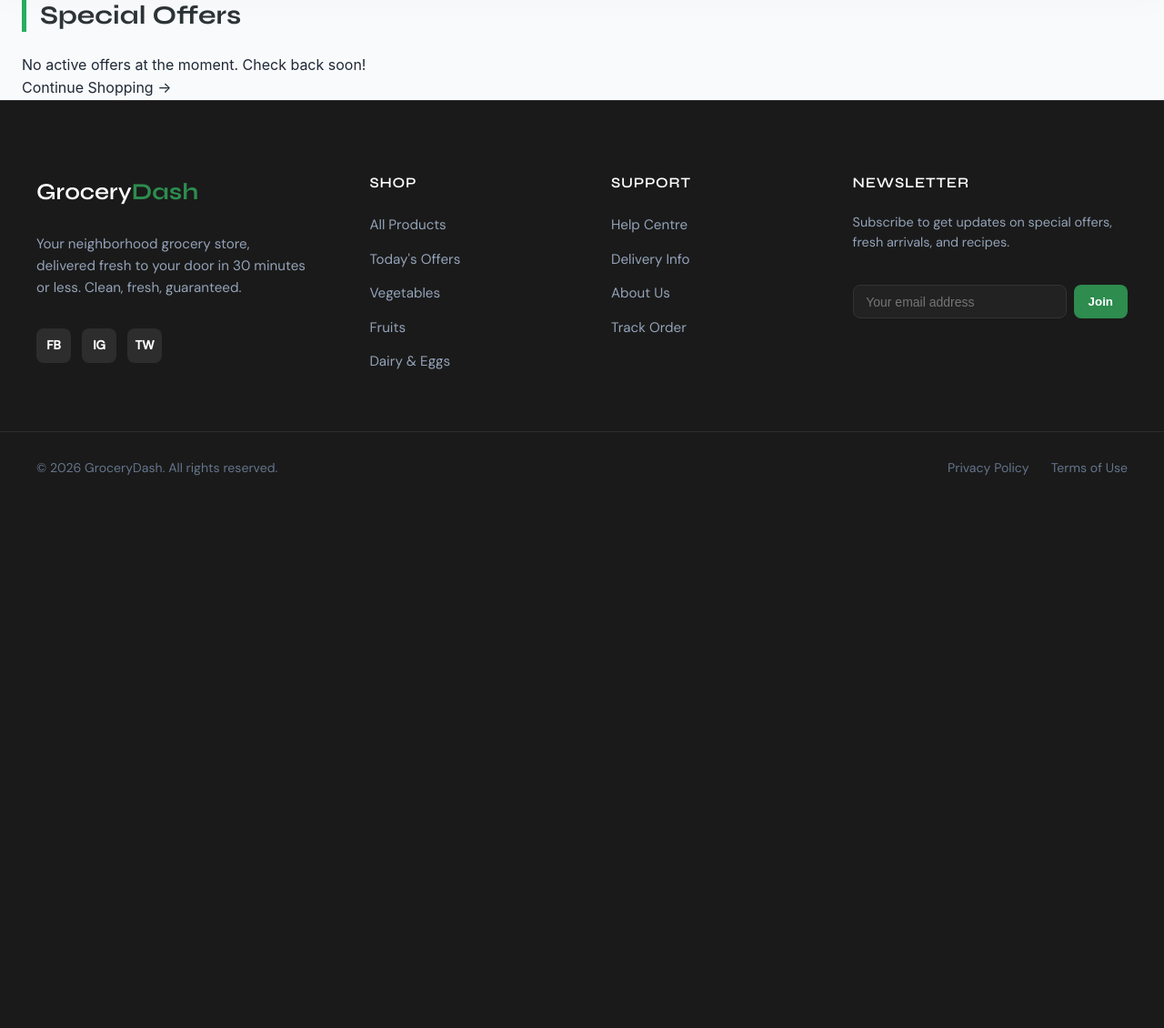
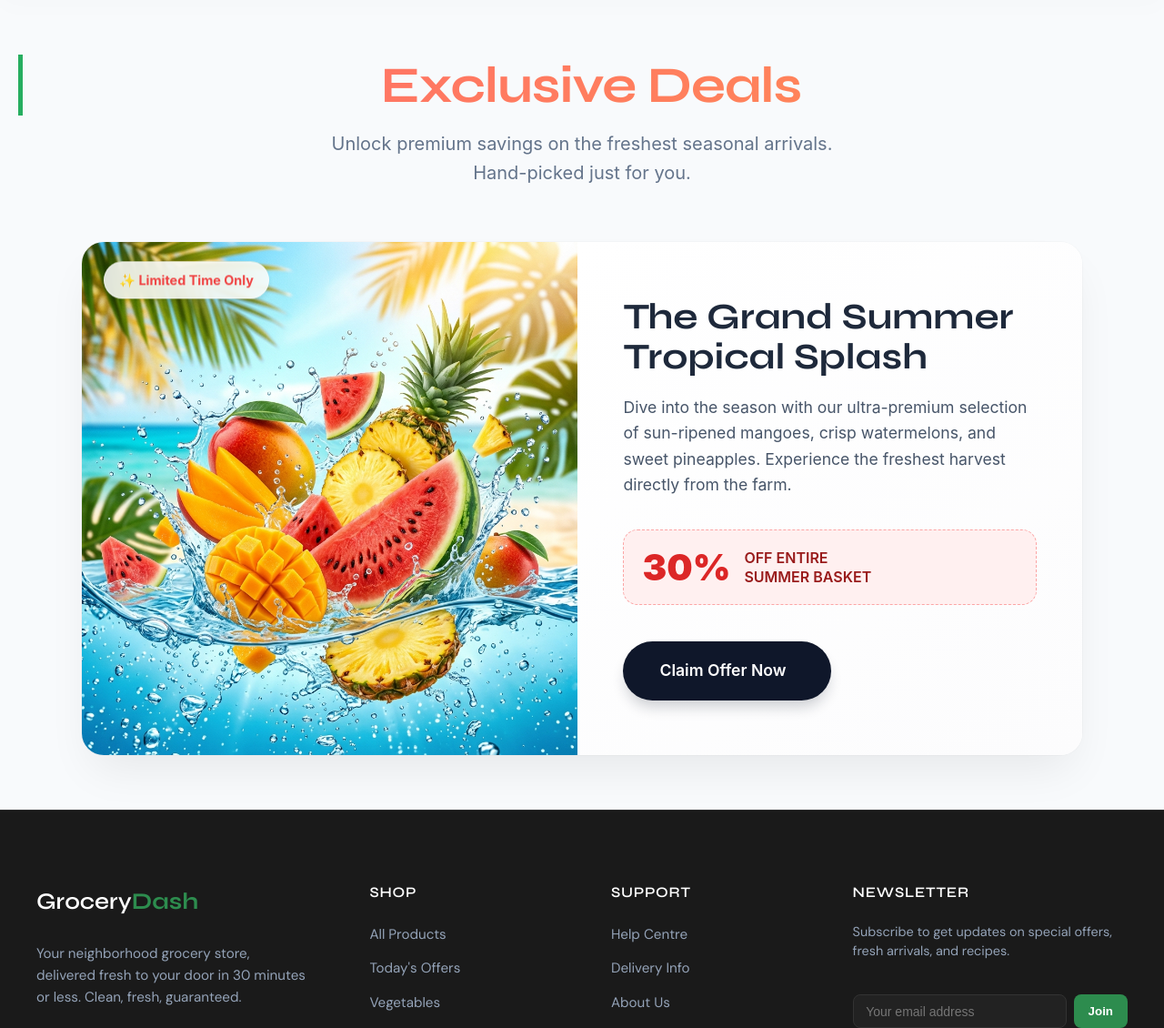
Before and after one commit to suminmah/GroceryDash, a PHP site: page /grocery-shop/public/offers in a window 1280 px wide. Shown: the part 125-1255 px from the top of the page at 91% size. Before the commit the page ends 648 px from the top, so only its background shows below. Run offline with PHP 8.4, Linux system fonts and the light colour scheme; data comes from the database, SQL or seed files in the repository; data that the repository does not hold is empty; some libraries are stand-ins or nearby versions.

Commit message:
Added offers template

```diff
--- a/frontend/views/pages/offers.php
+++ b/frontend/views/pages/offers.php
@@ -1,7 +1,210 @@
-<?php $pageTitle = 'Offers'; require __DIR__ . '/../layouts/header.php'; ?>
-<div class="container">
-    <h1>Special Offers</h1>
-    <p>No active offers at the moment. Check back soon!</p>
-    <a href="<?= APP_URL ?>/shop">Continue Shopping →</a>
+<?php $pageTitle = 'Exclusive Offers'; require __DIR__ . '/../layouts/header.php'; ?>
+
+<style>
+/* Base overrides */
+.offers-page {
+    font-family: 'Inter', 'Roboto', sans-serif;
+    background-color: #f8fafc;
+    min-height: calc(100vh - 80px);
+    padding: 60px 20px;
+}
+.offers-header {
+    text-align: center;
+    margin-bottom: 60px;
+}
+.offers-header h1 {
+    font-size: 3.5rem;
+    font-weight: 800;
+    background: linear-gradient(135deg, #FF6B6B 0%, #FF8E53 100%);
+    -webkit-background-clip: text;
+    -webkit-text-fill-color: transparent;
+    margin-bottom: 15px;
+    letter-spacing: -1px;
+}
+.offers-header p {
+    font-size: 1.25rem;
+    color: #64748b;
+    max-width: 600px;
+    margin: 0 auto;
+}
+
+/* Premium Offer Card */
+.offer-showcase {
+    max-width: 1100px;
+    margin: 0 auto;
+    background: #ffffff;
+    border-radius: 24px;
+    overflow: hidden;
+    box-shadow: 0 25px 50px -12px rgba(0, 0, 0, 0.08), 0 0 0 1px rgba(0,0,0,0.02);
+    display: flex;
+    flex-direction: row;
+    position: relative;
+    transition: transform 0.4s cubic-bezier(0.16, 1, 0.3, 1), box-shadow 0.4s ease;
+}
+.offer-showcase:hover {
+    transform: translateY(-8px);
+    box-shadow: 0 35px 60px -15px rgba(0, 0, 0, 0.12), 0 0 0 1px rgba(0,0,0,0.02);
+}
+
+/* Image Side */
+.offer-image-wrap {
+    flex: 1.2;
+    position: relative;
+    overflow: hidden;
+    min-height: 400px;
+}
+.offer-image-wrap img {
+    width: 100%;
+    height: 100%;
+    object-fit: cover;
+    transition: transform 0.8s ease;
+}
+.offer-showcase:hover .offer-image-wrap img {
+    transform: scale(1.05);
+}
+
+/* Floating Badge (Glassmorphism) */
+.offer-badge {
+    position: absolute;
+    top: 24px;
+    left: 24px;
+    background: rgba(255, 255, 255, 0.85);
+    backdrop-filter: blur(10px);
+    -webkit-backdrop-filter: blur(10px);
+    color: #ef4444;
+    font-weight: 700;
+    padding: 8px 16px;
+    border-radius: 100px;
+    font-size: 0.9rem;
+    box-shadow: 0 4px 6px -1px rgba(0, 0, 0, 0.1);
+    border: 1px solid rgba(255, 255, 255, 0.5);
+    animation: float 3s ease-in-out infinite;
+    z-index: 10;
+}
+
+/* Content Side */
+.offer-content {
+    flex: 1;
+    padding: 60px 50px;
+    display: flex;
+    flex-direction: column;
+    justify-content: center;
+    background: linear-gradient(145deg, #ffffff, #fcfcfd);
+}
+.offer-title {
+    font-size: 2.5rem;
+    font-weight: 800;
+    color: #1e293b;
+    margin-bottom: 20px;
+    line-height: 1.1;
+}
+.offer-desc {
+    font-size: 1.1rem;
+    color: #475569;
+    line-height: 1.6;
+    margin-bottom: 35px;
+}
+.discount-box {
+    display: flex;
+    align-items: center;
+    gap: 15px;
+    margin-bottom: 40px;
+    padding: 20px;
+    background: #fff0f0;
+    border-radius: 16px;
+    border: 1px dashed #fca5a5;
+}
+.discount-amount {
+    font-size: 2.5rem;
+    font-weight: 900;
+    color: #dc2626;
+    line-height: 1;
+}
+.discount-text {
+    font-size: 1rem;
+    color: #991b1b;
+    font-weight: 600;
+    line-height: 1.3;
+}
+.claim-btn {
+    display: inline-flex;
+    align-items: center;
+    justify-content: center;
+    padding: 18px 40px;
+    background: #0f172a;
+    color: #ffffff;
+    text-decoration: none;
+    font-size: 1.1rem;
+    font-weight: 600;
+    border-radius: 100px;
+    transition: all 0.3s ease;
+    border: none;
+    cursor: pointer;
+    box-shadow: 0 10px 15px -3px rgba(15, 23, 42, 0.2);
+}
+.claim-btn:hover {
+    background: #1e293b;
+    transform: translateY(-2px);
+    color: #ffffff;
+    box-shadow: 0 15px 20px -3px rgba(15, 23, 42, 0.3);
+}
+.claim-btn i {
+    margin-left: 10px;
+    transition: transform 0.3s ease;
+}
+.claim-btn:hover i {
+    transform: translateX(5px);
+}
+
+@keyframes float {
+    0% { transform: translateY(0px); }
+    50% { transform: translateY(-8px); }
+    100% { transform: translateY(0px); }
+}
+
+@media (max-width: 900px) {
+    .offer-showcase {
+        flex-direction: column;
+    }
+    .offer-image-wrap {
+        min-height: 300px;
+    }
+    .offer-content {
+        padding: 40px 30px;
+    }
+    .offers-header h1 {
+        font-size: 2.5rem;
+    }
+}
+</style>
+
+<div class="offers-page">
+    <div class="offers-header">
+        <h1>Exclusive Deals</h1>
+        <p>Unlock premium savings on the freshest seasonal arrivals. Hand-picked just for you.</p>
+    </div>
+
+    <div class="offer-showcase">
+        <div class="offer-image-wrap">
+            <span class="offer-badge">✨ Limited Time Only</span>
+            <img src="<?= APP_URL ?>/assets/images/summer-sale.png" alt="Summer Fruits Splash">
+        </div>
+        <div class="offer-content">
+            <h2 class="offer-title">The Grand Summer Tropical Splash</h2>
+            <p class="offer-desc">Dive into the season with our ultra-premium selection of sun-ripened mangoes, crisp watermelons, and sweet pineapples. Experience the freshest harvest directly from the farm.</p>
+
+            <div class="discount-box">
+                <div class="discount-amount">30%</div>
+                <div class="discount-text">OFF ENTIRE<br>SUMMER BASKET</div>
+            </div>
+
+            <div>
+                <a href="<?= APP_URL ?>/shop" class="claim-btn">
+                    Claim Offer Now <i class="bi bi-arrow-right"></i>
+                </a>
+            </div>
+        </div>
+    </div>
 </div>
+
 <?php require __DIR__ . '/../layouts/footer.php'; ?>
```
Also changed, not shown: public/assets/images/summer-sale.png (added).
